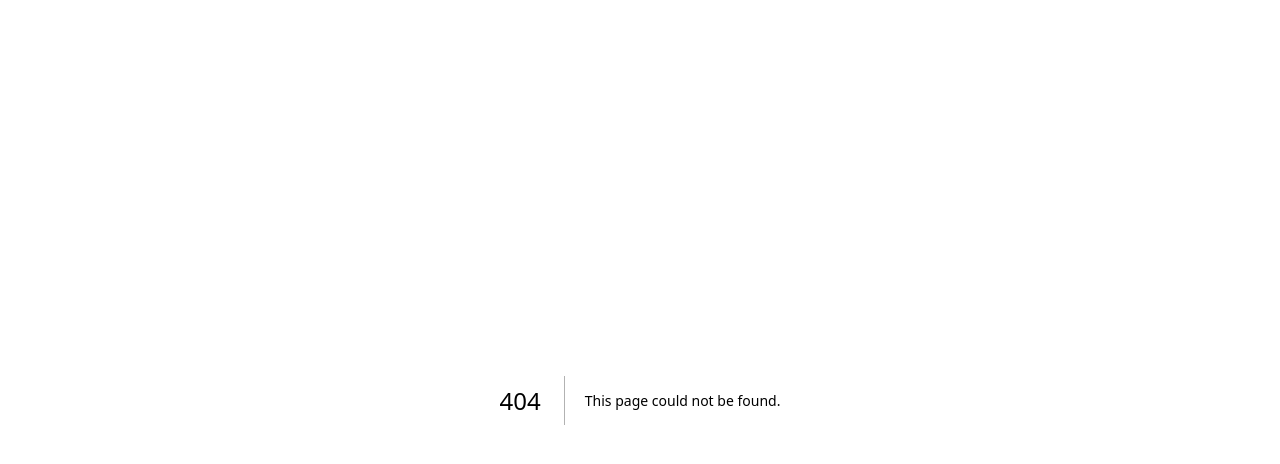
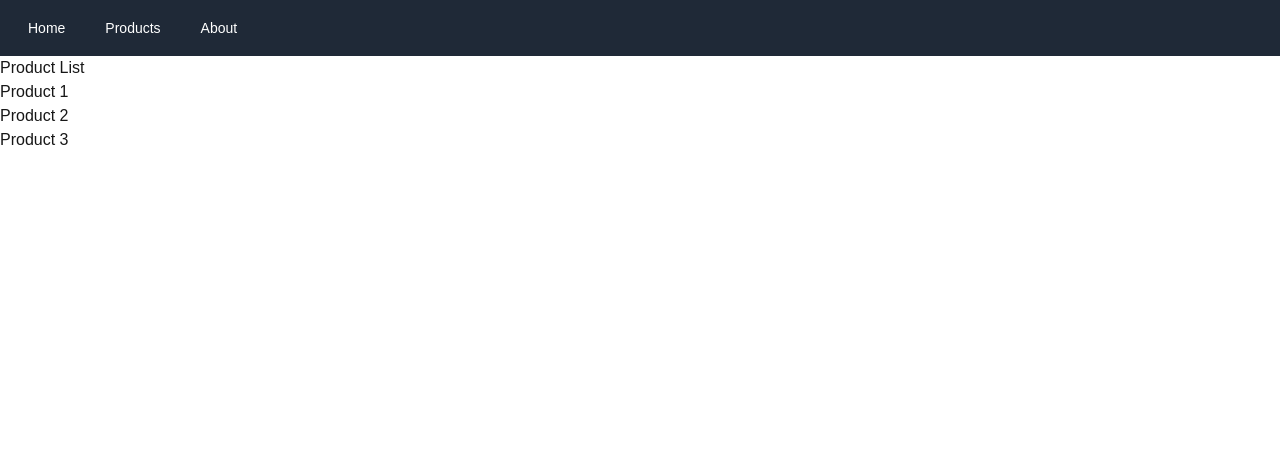
Before and after one commit to zubairxshah/classwork-27sep, a Next.js app: page /products in a window 1280 px wide. Before the commit this address had no page. Shown: the top 464 px of the page. Built offline with nearby package versions, Linux system fonts and the light colour scheme.

Commit message:
3rd Class Sep 27 GIAIC

```diff
--- /dev/null
+++ b/app/about/page.tsx
@@ -0,0 +1,5 @@
+import React from "react";
+
+export default function About() {
+  return <div>This is about page.</div>;
+}
--- /dev/null
+++ b/app/components/navbar.tsx
@@ -0,0 +1,34 @@
+import React from "react";
+import Link from "next/link";
+export default function Navbar() {
+  return (
+    <nav className="bg-gray-800 p-4">
+      <ol className="flex space-x-4">
+        <li>
+          <Link
+            href="/"
+            className="text-white hover:text-gray-300 px-3 py-2 rounded-md text-sm font-medium"
+          >
+            Home
+          </Link>
+        </li>
+        <li>
+          <Link
+            href="/products"
+            className="text-white hover:text-gray-300 px-3 py-2 rounded-md text-sm font-medium"
+          >
+            Products
+          </Link>
+        </li>
+        <li>
+          <Link
+            href="/about"
+            className="text-white hover:text-gray-300 px-3 py-2 rounded-md text-sm font-medium"
+          >
+            About
+          </Link>
+        </li>
+      </ol>
+    </nav>
+  );
+}
--- a/app/layout.tsx
+++ b/app/layout.tsx
@@ -1,6 +1,7 @@
 import type { Metadata } from "next";
 import localFont from "next/font/local";
 import "./globals.css";
+import Navbar from "./components/navbar";
 
 const geistSans = localFont({
   src: "./fonts/GeistVF.woff",
@@ -14,7 +15,7 @@ const geistMono = localFont({
 });
 
 export const metadata: Metadata = {
-  title: "Create Next App",
+  title: "GIAIC Sep 27 2024 Class",
   description: "Generated by create next app",
 };
 
@@ -28,6 +29,7 @@ export default function RootLayout({
       <body
         className={`${geistSans.variable} ${geistMono.variable} antialiased`}
       >
+        <Navbar/>
         {children}
       </body>
     </html>
--- a/app/page.tsx
+++ b/app/page.tsx
@@ -1,101 +1,10 @@
 import Image from "next/image";
-
+import Link from "next/link";
+import Products from "./products/page";
 export default function Home() {
   return (
-    <div className="grid grid-rows-[20px_1fr_20px] items-center justify-items-center min-h-screen p-8 pb-20 gap-16 sm:p-20 font-[family-name:var(--font-geist-sans)]">
-      <main className="flex flex-col gap-8 row-start-2 items-center sm:items-start">
-        <Image
-          className="dark:invert"
-          src="https://nextjs.org/icons/next.svg"
-          alt="Next.js logo"
-          width={180}
-          height={38}
-          priority
-        />
-        <ol className="list-inside list-decimal text-sm text-center sm:text-left font-[family-name:var(--font-geist-mono)]">
-          <li className="mb-2">
-            Get started by editing{" "}
-            <code className="bg-black/[.05] dark:bg-white/[.06] px-1 py-0.5 rounded font-semibold">
-              app/page.tsx
-            </code>
-            .
-          </li>
-          <li>Save and see your changes instantly.</li>
-        </ol>
-
-        <div className="flex gap-4 items-center flex-col sm:flex-row">
-          <a
-            className="rounded-full border border-solid border-transparent transition-colors flex items-center justify-center bg-foreground text-background gap-2 hover:bg-[#383838] dark:hover:bg-[#ccc] text-sm sm:text-base h-10 sm:h-12 px-4 sm:px-5"
-            href="https://vercel.com/new?utm_source=create-next-app&utm_medium=appdir-template-tw&utm_campaign=create-next-app"
-            target="_blank"
-            rel="noopener noreferrer"
-          >
-            <Image
-              className="dark:invert"
-              src="https://nextjs.org/icons/vercel.svg"
-              alt="Vercel logomark"
-              width={20}
-              height={20}
-            />
-            Deploy now
-          </a>
-          <a
-            className="rounded-full border border-solid border-black/[.08] dark:border-white/[.145] transition-colors flex items-center justify-center hover:bg-[#f2f2f2] dark:hover:bg-[#1a1a1a] hover:border-transparent text-sm sm:text-base h-10 sm:h-12 px-4 sm:px-5 sm:min-w-44"
-            href="https://nextjs.org/docs?utm_source=create-next-app&utm_medium=appdir-template-tw&utm_campaign=create-next-app"
-            target="_blank"
-            rel="noopener noreferrer"
-          >
-            Read our docs
-          </a>
-        </div>
-      </main>
-      <footer className="row-start-3 flex gap-6 flex-wrap items-center justify-center">
-        <a
-          className="flex items-center gap-2 hover:underline hover:underline-offset-4"
-          href="https://nextjs.org/learn?utm_source=create-next-app&utm_medium=appdir-template-tw&utm_campaign=create-next-app"
-          target="_blank"
-          rel="noopener noreferrer"
-        >
-          <Image
-            aria-hidden
-            src="https://nextjs.org/icons/file.svg"
-            alt="File icon"
-            width={16}
-            height={16}
-          />
-          Learn
-        </a>
-        <a
-          className="flex items-center gap-2 hover:underline hover:underline-offset-4"
-          href="https://vercel.com/templates?framework=next.js&utm_source=create-next-app&utm_medium=appdir-template-tw&utm_campaign=create-next-app"
-          target="_blank"
-          rel="noopener noreferrer"
-        >
-          <Image
-            aria-hidden
-            src="https://nextjs.org/icons/window.svg"
-            alt="Window icon"
-            width={16}
-            height={16}
-          />
-          Examples
-        </a>
-        <a
-          className="flex items-center gap-2 hover:underline hover:underline-offset-4"
-          href="https://nextjs.org?utm_source=create-next-app&utm_medium=appdir-template-tw&utm_campaign=create-next-app"
-          target="_blank"
-          rel="noopener noreferrer"
-        >
-          <Image
-            aria-hidden
-            src="https://nextjs.org/icons/globe.svg"
-            alt="Globe icon"
-            width={16}
-            height={16}
-          />
-          Go to nextjs.org →
-        </a>
-      </footer>
+    <div>
+      <Products />
     </div>
   );
 }
--- /dev/null
+++ b/app/products/[product]/page.tsx
@@ -0,0 +1,14 @@
+import React from "react";
+import Link from "next/link";
+export default function Product({params}: {params:{product:string}}) {
+
+  console.log(params.product);
+
+  return (
+    <>
+      <h1>Product Details</h1>
+      <p>{params.product}</p>
+      <Link href="/products">Back to Products</Link>
+    </>
+  );
+}
--- /dev/null
+++ b/app/products/page.tsx
@@ -0,0 +1,22 @@
+import React from "react";
+import Product from "./[product]/page";
+import Link from "next/link";
+export default function Products() {
+
+  return (
+    <div>
+      <h1>Product List</h1>
+      <ol>
+        <li>
+          <Link href="/products/product1">Product 1</Link>
+        </li>
+        <li>
+          <Link href="/products/product2">Product 2</Link>
+        </li>
+        <li>
+          <Link href="/products/product3">Product 3</Link>
+        </li>
+      </ol>
+    </div>
+  );
+}
```
Also changed, not shown: 1 other file (tests, documents, lock files or other folders).
